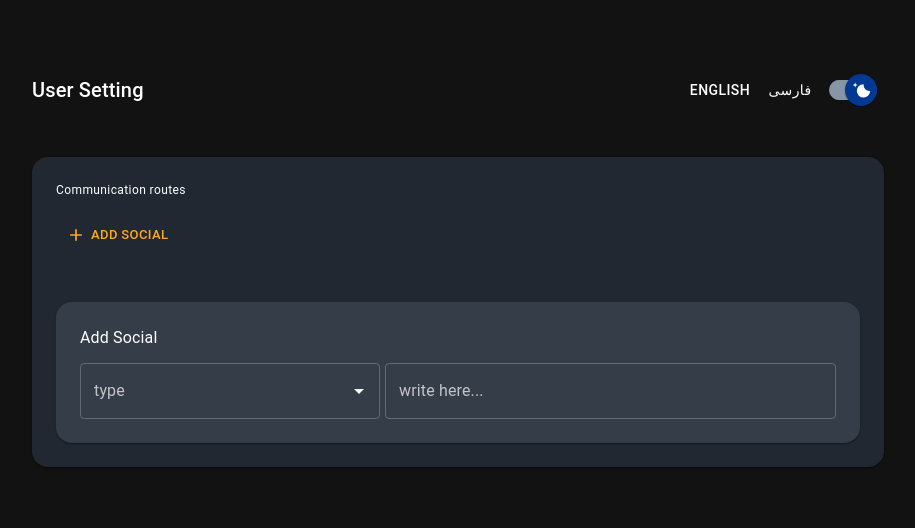
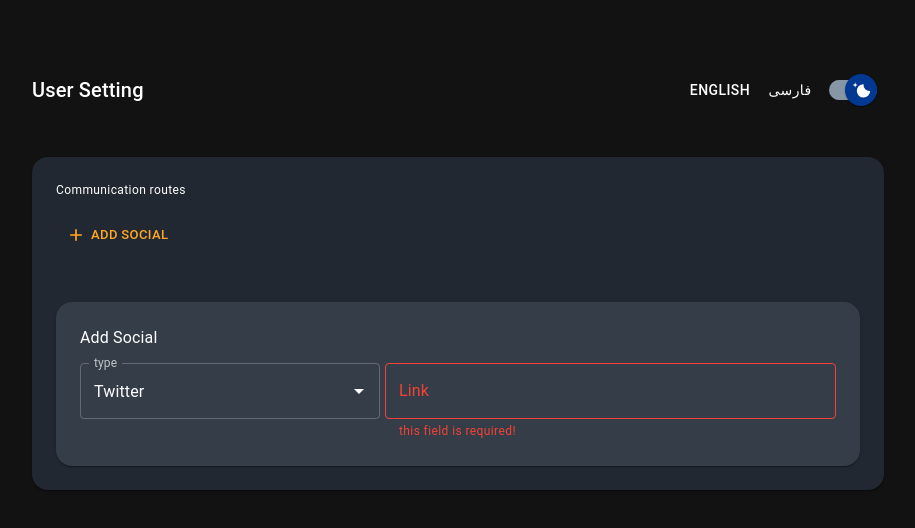
Before and after one commit to amirhosein5858/bcc, a Next.js app: page / in a window 1280 px wide. Both pictures are taken after a click on the button "ADD SOCIAL". Shown: the top 528 px of the page, without its empty margins (182-1097 px from the left). Built offline with nearby package versions, Linux system fonts and the light colour scheme.

Commit message:
init formik

```diff
--- a/components/socialForm.tsx
+++ b/components/socialForm.tsx
@@ -14,12 +14,20 @@ import { useSelector } from "react-redux";
 import { GetCurrentTheme } from "../redux/selectors/theme.selectors";
 import TextField from "@mui/material/TextField";
 import Autocomplete from "@mui/material/Autocomplete";
+import * as Yup from 'yup'
+import {useFormik} from 'formik'
+
+
+const initialValues = {
+  link: '',
+}
+
+
 
 export const SocialForm = (props: { isOpen: boolean }) => {
   const { t } = useTranslation();
   const themeState = useSelector(GetCurrentTheme);
-  const [social, setSocial] = useState<any>();
-  const [value , setValue] = useState("")
+  const [social, setSocial] = useState<any>({ label: t("twitter") , type: 'web' , id: 0});
   const socialItems = [
     { label: t("website"), type: 'web' ,id: 5},
     { label: t("twitter") , type: 'web' , id: 0},
@@ -27,12 +35,43 @@ export const SocialForm = (props: { isOpen: boolean }) => {
     { label: t("facebook"), type: 'web' ,id: 2},
     { label: t("telegram"), type: 'web' ,id: 3},
     { label: t("linkedin"), type: 'web' ,id: 4},
-    { label: t("email"), type: 'mail' ,id: 6},
-    { label: t("phone") , type: 'phone',id: 7},
   ];
+  const loginSchema = Yup.object().shape({
+    link: Yup.string()
+      .url(t('must_be_url'))
+      .required(t('field_required')),
+  })
   function handleInputChange(event:any) {
     const _selected = socialItems.find(e => e.label == event.target.value)
-    setSocial(_selected ? _selected : null)
+    if(_selected){
+      setSocial(_selected)
+    }
+  }
+  const formik = useFormik({
+    initialValues,
+    validationSchema: loginSchema,
+    onSubmit: (values, {setStatus, setSubmitting}) => {
+      // setLoading(true)
+      // setTimeout(() => {
+      //   login(values.email, values.password)
+      //     .then((res) => {
+      //       toast('خوش آمدید' , {type: 'success'})
+      //       setLoading(false)
+      //       SET_Token(res.data.data.token);
+      //       dispatch(auth.actions.login(res.data.data.token))
+      //     })
+      //     .catch(() => {
+      //       setLoading(false)
+      //       setSubmitting(false)
+      //       setStatus('اطلاعات ورود صحیح نمیباشد')
+      //       toast('خطای داخلی' , {type: 'warning'})
+      //     })
+      // }, 1000)
+    },
+  })
+
+  const linkChangeHandler = (event:any) => {
+    formik.setFieldValue('link' , event.target.value)
   }
 
   return (
@@ -62,18 +101,37 @@ export const SocialForm = (props: { isOpen: boolean }) => {
             options={socialItems}
             value={social}
             onSelect={handleInputChange}
-            // onInputChange={handleInputChange}
             sx={{ width: 300 }}
             renderInput={(params) => <TextField {...params} label={t('connection_base')} />}
           />
           <TextField
+            error={!!formik.errors.link || !formik.touched.link}
+            value={formik.getFieldProps('link').value}
+            onChange={linkChangeHandler}
             sx={{ flex: 1 }}
             id="standard-basic"
-            label={t("write_here")}
+            label={t("link")}
             variant="outlined"
+            helperText={typeof formik.errors.link == 'string' ? formik.errors.link : t('field_required')}
           />
         </Box>
       </Paper>
+
+      {/* <div>
+        <TextField
+          error
+          id="outlined-error"
+          label="Error"
+          defaultValue="Hello World"
+        />
+        <TextField
+          error
+          id="outlined-error-helper-text"
+          label="Error"
+          defaultValue="Hello World"
+          helperText="Incorrect entry."
+        />
+      </div> */}
     </Collapse>
   );
 };
--- a/i18n/en.json
+++ b/i18n/en.json
@@ -12,5 +12,8 @@
     "website":"Website",
     "email":"E-mail",
     "phone":"Phone",
-    "write_here":"write here..."
+    "write_here":"write here...",
+    "must_be_url":"value must be a valid url",
+    "field_required":"this field is required!",
+    "link":"Link"
 }
--- a/i18n/fa.json
+++ b/i18n/fa.json
@@ -12,5 +12,9 @@
     "website":"وبسایت",
     "email":"ایمیل",
     "phone":"تلفن",
-    "write_here":"اینجا بنویسید ..."
+    "write_here":"اینجا بنویسید ...",
+    "must_be_url":"مقدار این فیلد باید آدرس صحیح باشد",
+    "field_required":"وارد کردن این فیلد الزامی است",
+    "link":"لینک"
+
 }
--- a/package.json
+++ b/package.json
@@ -17,6 +17,7 @@
     "@mui/icons-material": "^5.8.3",
     "@mui/material": "^5.8.3",
     "@reduxjs/toolkit": "^1.8.2",
+    "formik": "^2.2.9",
     "i18next": "^21.8.9",
     "i18next-browser-languagedetector": "^6.1.4",
     "next": "12.1.6",
@@ -24,7 +25,8 @@
     "react-dom": "18.1.0",
     "react-i18next": "^11.17.1",
     "react-redux": "^8.0.2",
-    "sass": "^1.52.3"
+    "sass": "^1.52.3",
+    "yup": "^0.32.11"
   },
   "devDependencies": {
     "@types/node": "17.0.42",
```
Also changed, not shown: 1 other file (tests, documents, lock files or other folders).
